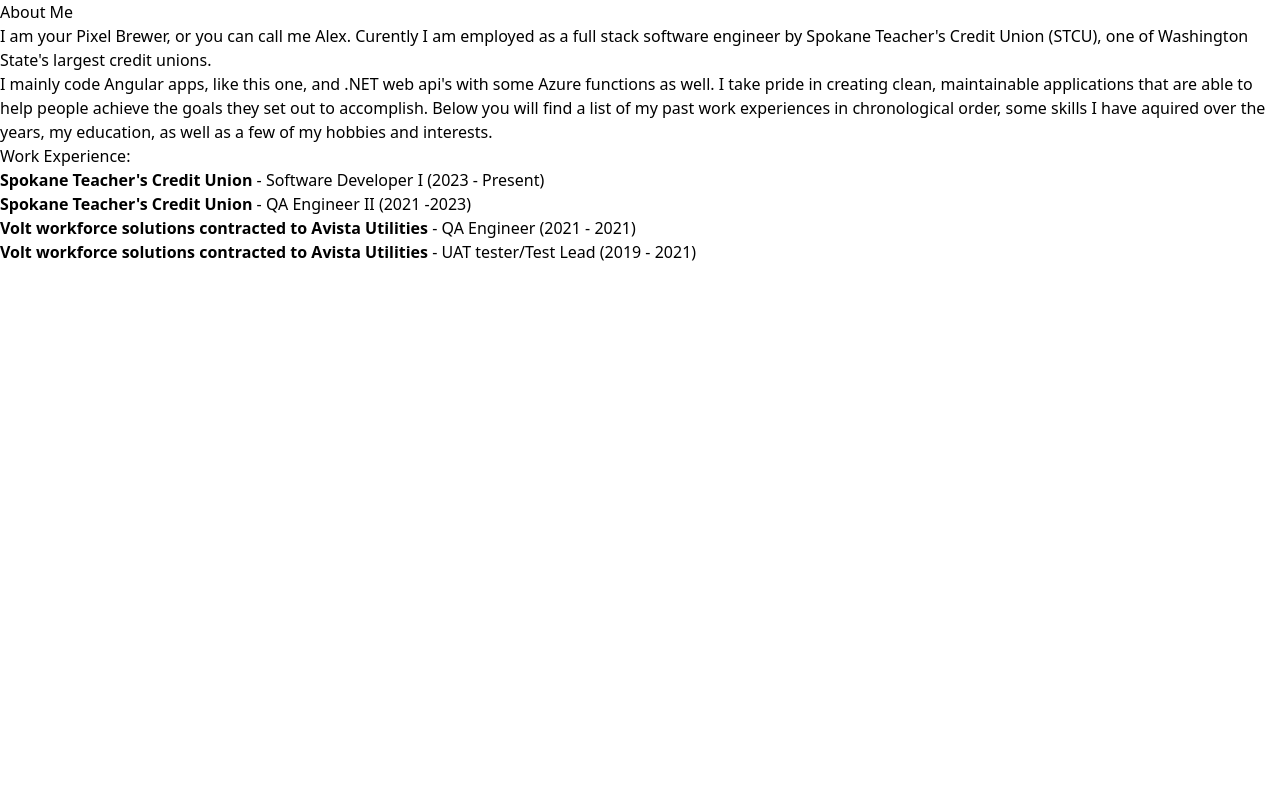
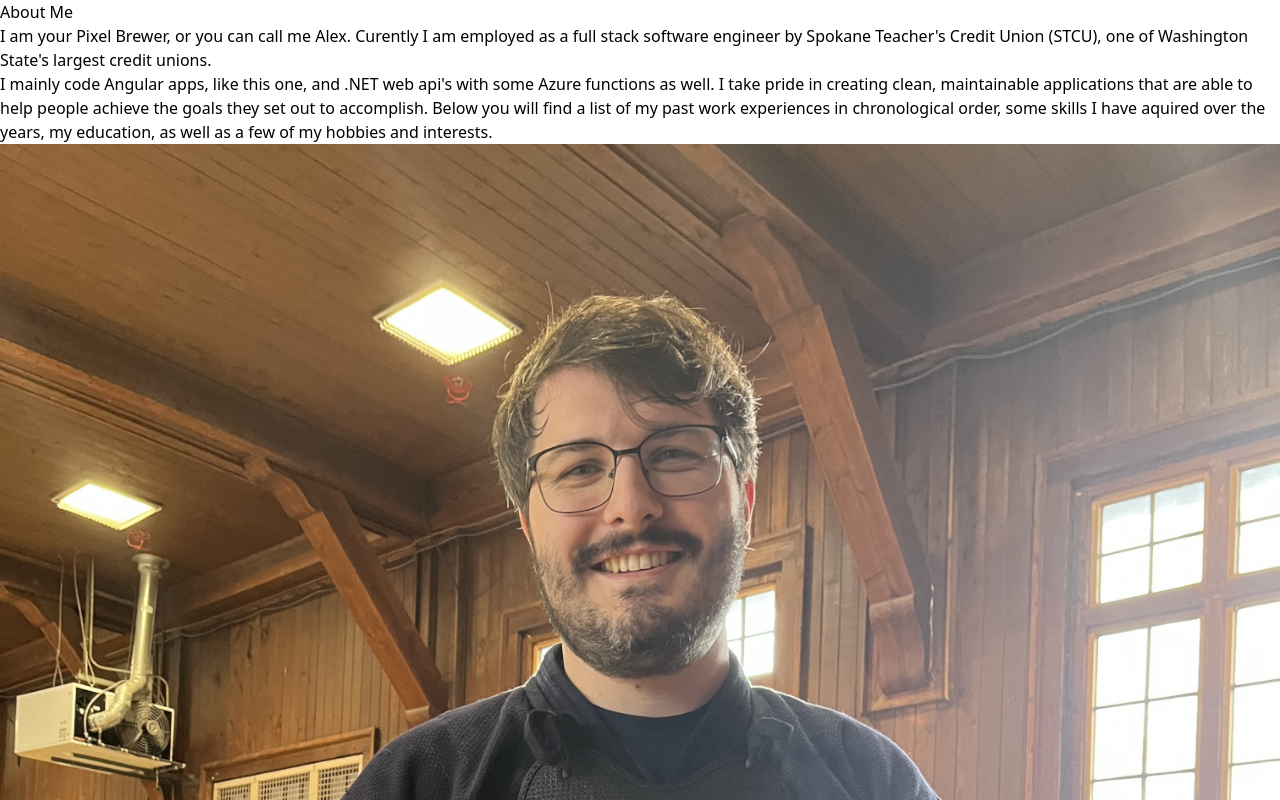
Before and after one commit to PixelBrewer/pixel-brewer-studios, an Angular app in the folder pixel-brewer-studios/: page / in a window 1280 px wide. Shown: the top 800 px of the page. Built offline with nearby package versions, Linux system fonts and the light colour scheme.

Commit message:
Adding profile image

```diff
--- a/pixel-brewer-studios/src/app/about/about.component.html
+++ b/pixel-brewer-studios/src/app/about/about.component.html
@@ -17,5 +17,8 @@
       education, as well as a few of my hobbies and interests.
     </p>
   </section>
+  <div>
+    <img src="KendoSmall.jpg" alt="Profile picture of me in kendo uniform." />
+  </div>
   <app-experience></app-experience>
 </main>
```
Also changed, not shown: pixel-brewer-studios/public/KendoSmall.jpg (added).
